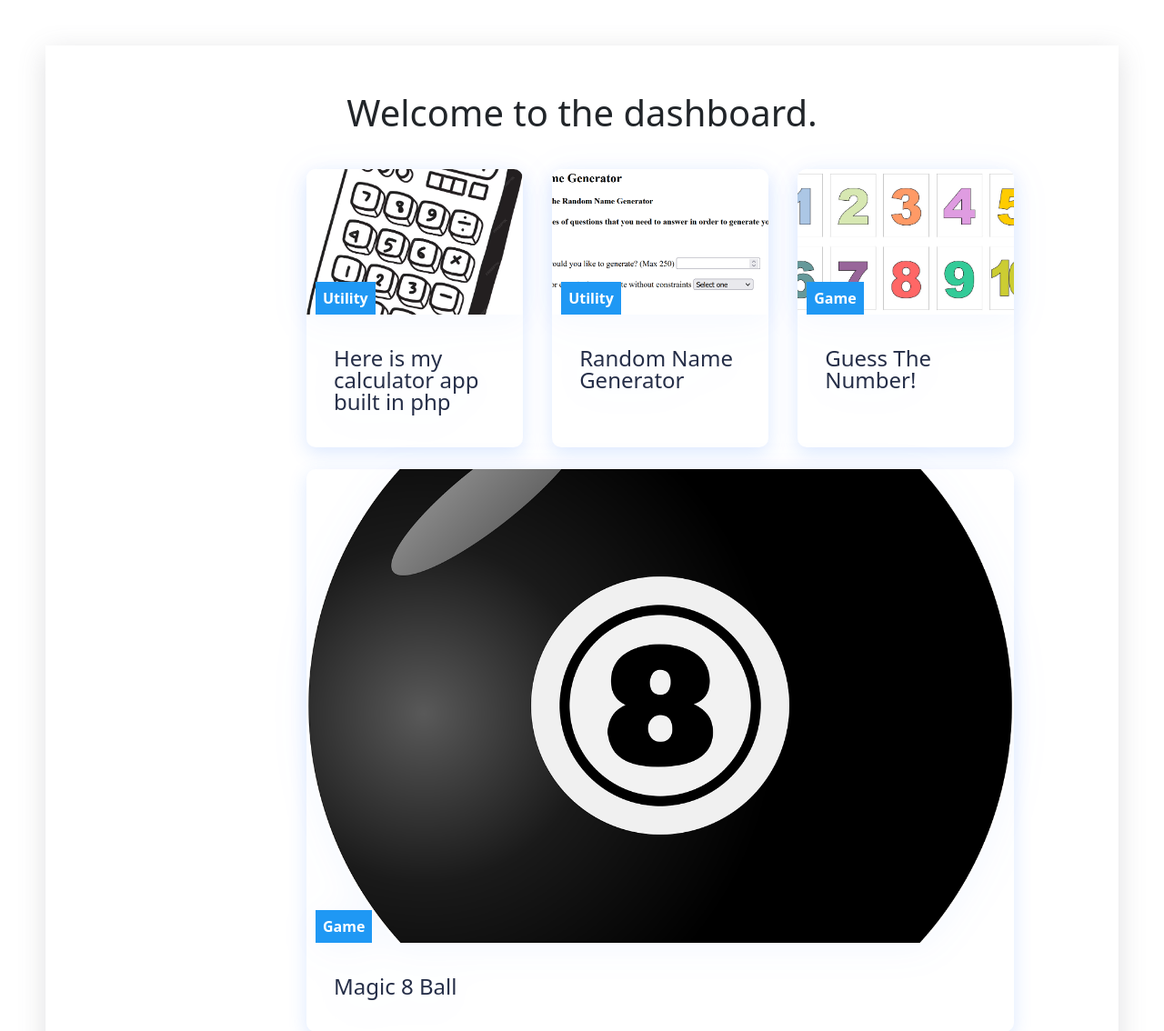
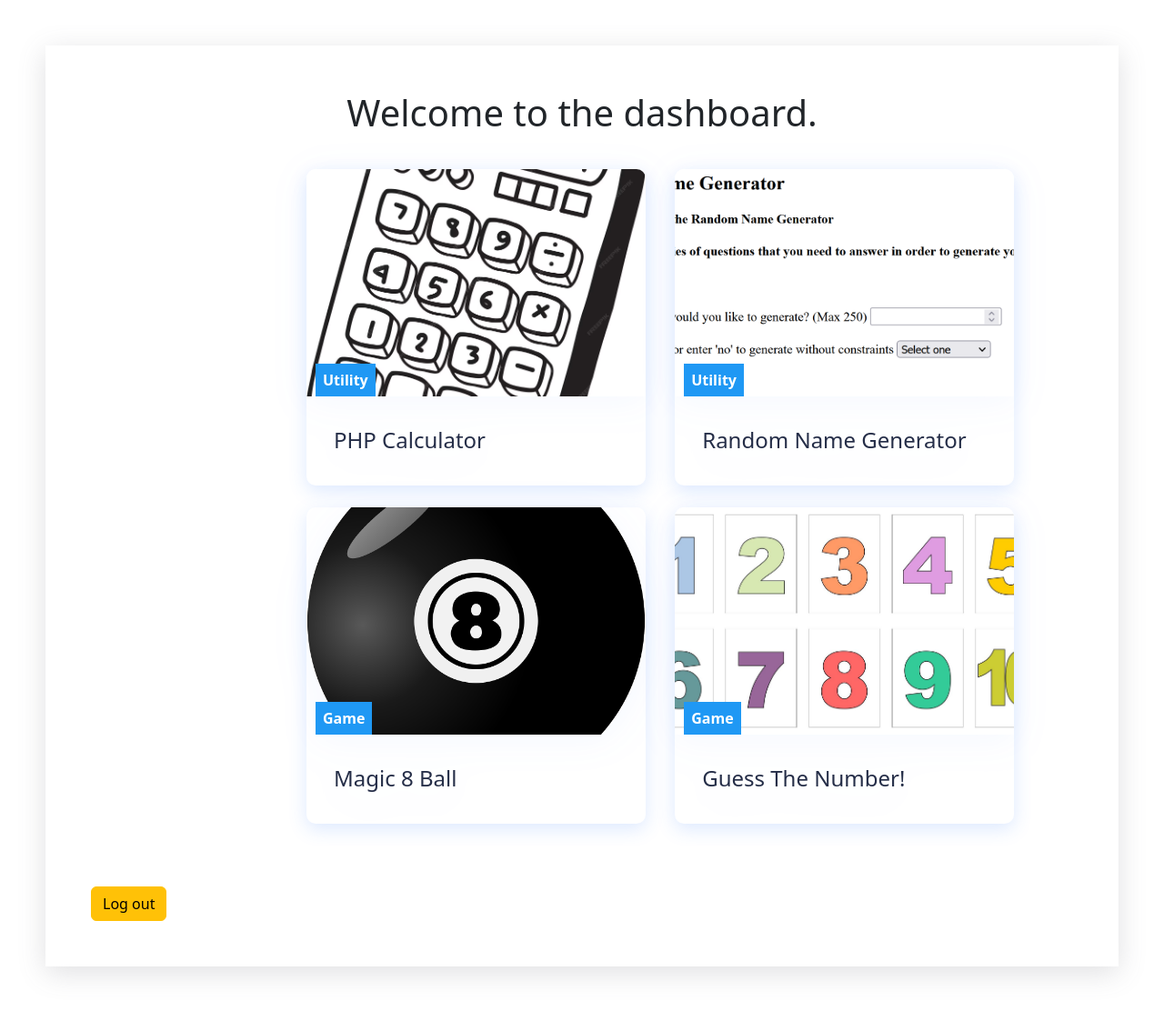
Before and after one commit to Saw1ll/php-game-website, a PHP site: page / in a window 1280 px wide. Shown: the top 1134 px of the page at 91% size. After the commit the page ends 1074 px from the top, so only its background shows below. Run offline with PHP 8.4, Linux system fonts and the light colour scheme; the visitor is signed in with stand-in values (Sample User, id 1).

Commit message:
dashboard more organised

```diff
--- a/website/comps/cards/cards/1stRow.php
+++ b/website/comps/cards/cards/1stRow.php
@@ -1,8 +1,9 @@
 <?php
-$cards1 = [
+$cards1 =
+    [
         [
             'src' => 'images/hand-drawn-calculator-illustration_1375-5024.avif',
-        'text' => 'Here is my calculator app built in php',
+            'text' => 'PHP Calculator',
             'label' => 'Utility',
             'path' => './projects/calculator/index.php'
         ],
@@ -11,12 +12,6 @@ $cards1 = [
             'text' => "Random Name Generator",
             'label' => "Utility",
             'path' => './projects/rng/index.php'
-    ],
-    [
-        'src' => 'images/427aba783806afea2075670ad99328be.jpg',
-        'text' => 'Guess The Number!',
-        'label' => 'Game',
-        'path' => './projects/guessTheNumber/guessTheNumber.php'
         ]
     ];
 ?>
--- a/website/comps/cards/cards/2ndRow.php
+++ b/website/comps/cards/cards/2ndRow.php
@@ -7,5 +7,11 @@ $cards2 =
             'label' => 'Game',
             'path' => './projects/magic8Ball/magic8Ball.php'
         ],
+        [
+            'src' => 'images/427aba783806afea2075670ad99328be.jpg',
+            'text' => 'Guess The Number!',
+            'label' => 'Game',
+            'path' => './projects/guessTheNumber/guessTheNumber.php'
+        ]
     ]
-    ?>
+?>
```
Lines whose indentation alone changed are shown as unchanged.
